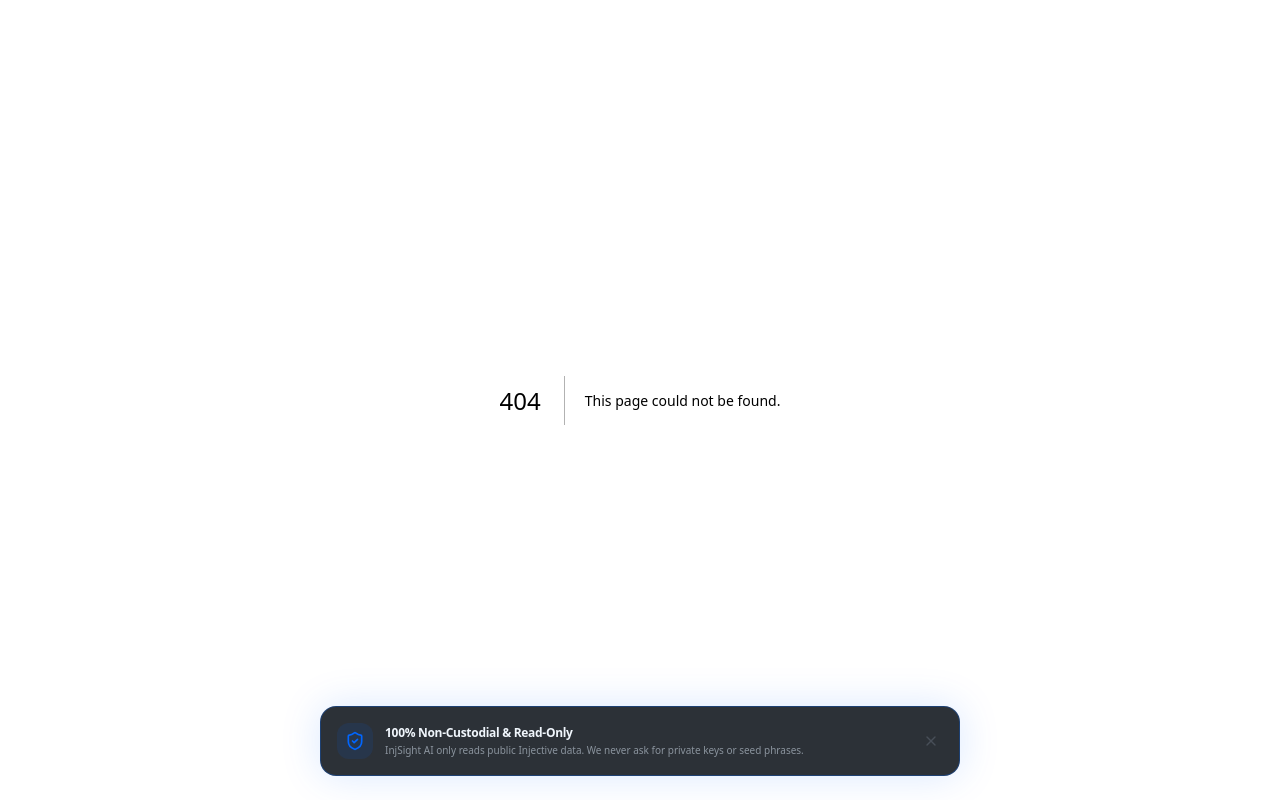
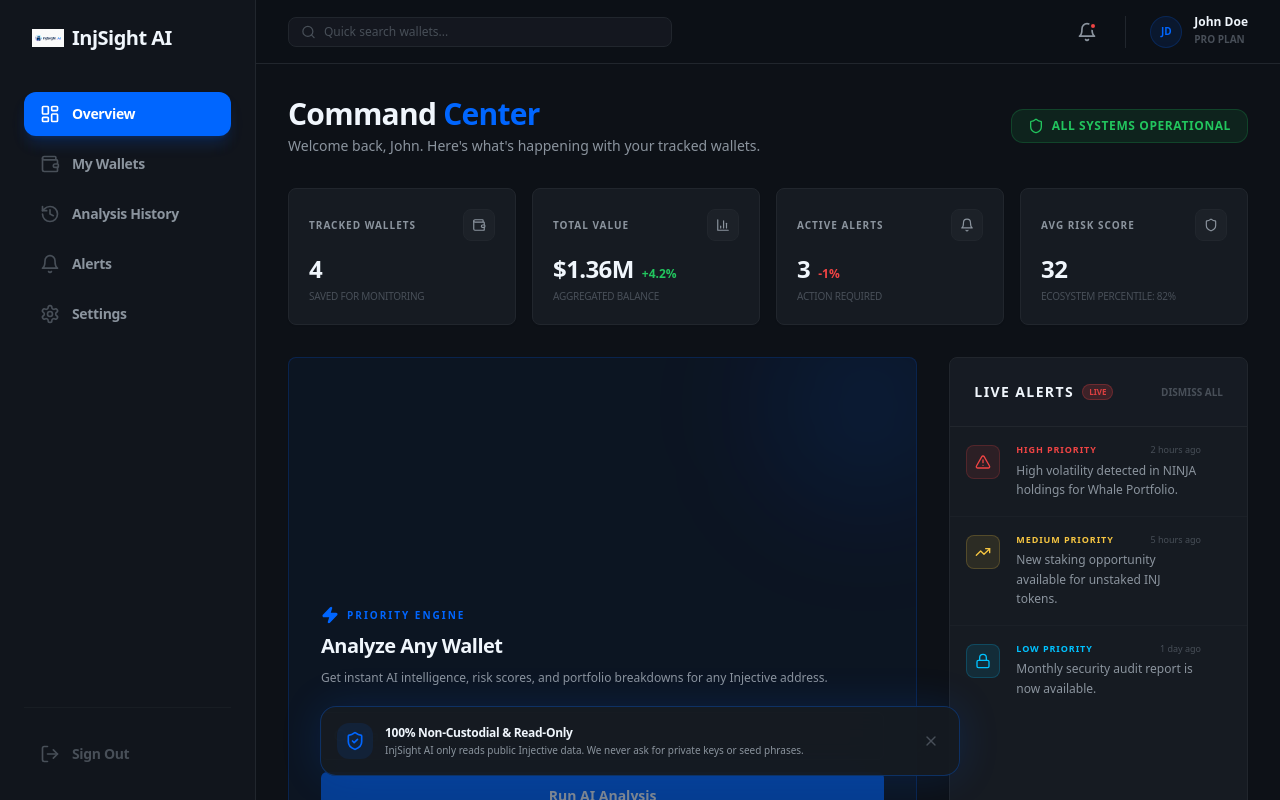
Before and after one commit to mokwathedeveloper/injsight-ai, a Next.js app in the folder frontend/: page /dashboard in a window 1280 px wide. Before the commit this address had no page. Shown: the top 800 px of the page. Built offline with nearby package versions, Linux system fonts and the light colour scheme.

Commit message:
feat: add user dashboard page route and assemble components

```diff
--- /dev/null
+++ b/frontend/app/dashboard/page.tsx
@@ -0,0 +1,83 @@
+"use client";
+
+import * as React from "react";
+import { AppShell } from "@/components/dashboard/AppShell";
+import { StatCard } from "@/components/dashboard/StatCard";
+import { QuickAnalyzeCard } from "@/components/dashboard/QuickAnalyzeCard";
+import { RecentAnalysisTable } from "@/components/dashboard/RecentAnalysisTable";
+import { AlertsPanel } from "@/components/dashboard/AlertsPanel";
+import { MOCK_DASHBOARD_DATA } from "@/data/user-dashboard-mock";
+import { Wallet, Shield, Bell, BarChart3 } from "lucide-react";
+
+export default function DashboardPage() {
+  const data = MOCK_DASHBOARD_DATA;
+
+  return (
+    <AppShell>
+      <div className="space-y-8 animate-in fade-in duration-700">
+        {/* Page Header */}
+        <div className="flex flex-col md:flex-row md:items-center justify-between gap-4">
+          <div>
+            <h1 className="text-2xl sm:text-3xl font-extrabold text-text-primary tracking-tight">
+              Command <span className="text-primary">Center</span>
+            </h1>
+            <p className="text-text-secondary text-sm mt-1">
+              Welcome back, John. Here&apos;s what&apos;s happening with your tracked wallets.
+            </p>
+          </div>
+
+          <div className="flex items-center gap-2 px-4 py-2 bg-success/10 border border-success/20 rounded-xl text-success">
+            <Shield size={16} />
+            <span className="text-xs font-bold uppercase tracking-wider">All Systems Operational</span>
+          </div>
+        </div>
+
+        {/* KPI Grid */}
+        <div className="grid grid-cols-1 sm:grid-cols-2 lg:grid-cols-4 gap-4">
+          <StatCard
+            label="Tracked Wallets"
+            value={data.stats.totalWallets}
+            icon={Wallet}
+            subValue="Saved for monitoring"
+          />
+          <StatCard
+            label="Total Value"
+            value={`$${(data.stats.totalValueUsd / 1000000).toFixed(2)}M`}
+            icon={BarChart3}
+            trend={{ value: 4.2, isPositive: true }}
+            subValue="Aggregated balance"
+          />
+          <StatCard
+            label="Active Alerts"
+            value={data.stats.activeAlerts}
+            icon={Bell}
+            trend={{ value: 1, isPositive: false }}
+            subValue="Action required"
+          />
+          <StatCard
+            label="Avg Risk Score"
+            value={data.stats.riskScoreAvg}
+            icon={Shield}
+            subValue="Ecosystem percentile: 82%"
+          />
+        </div>
+
+        {/* Main Content Grid */}
+        <div className="grid grid-cols-1 lg:grid-cols-12 gap-8">
+          {/* Quick Analysis & Recent Activity */}
+          <div className="lg:col-span-8 space-y-8">
+            <QuickAnalyzeCard />
+            <div className="h-[400px]">
+              <RecentAnalysisTable data={data.recentAnalyses} />
+            </div>
+          </div>
+
+          {/* Right Column: Alerts */}
+          <div className="lg:col-span-4 flex flex-col h-full">
+            <AlertsPanel data={data.alerts} />
+          </div>
+        </div>
+      </div>
+    </AppShell>
+  );
+}
```
